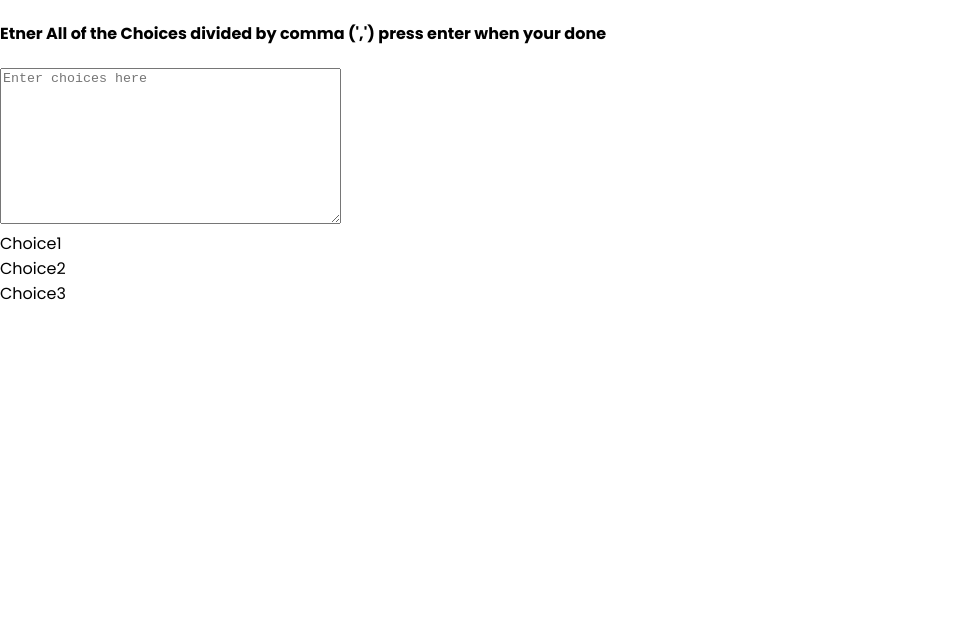
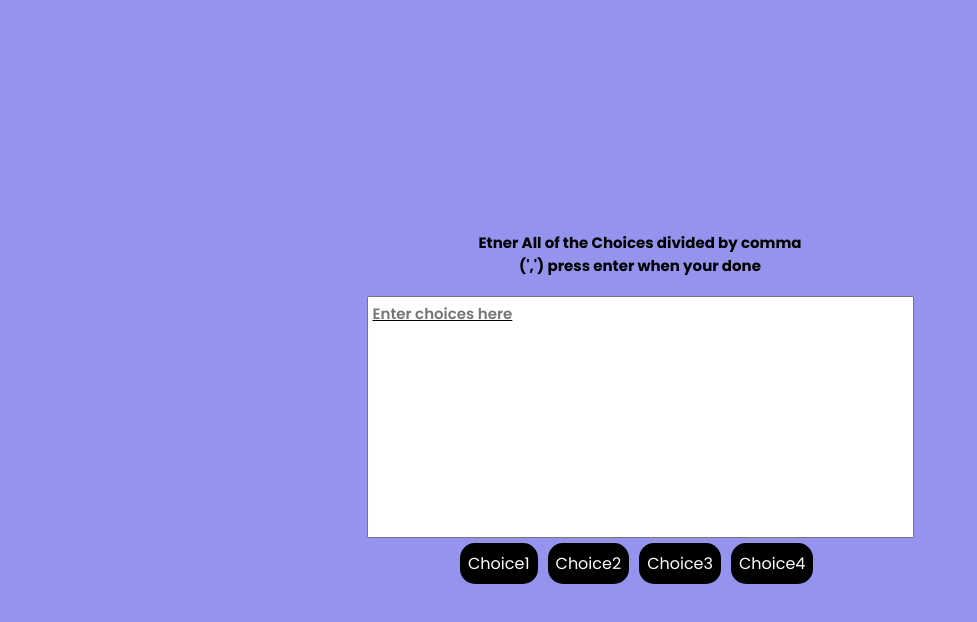
Before and after one commit to Ameer2000Mzori/Random-Choice-Picker, a website built with webpack: page src/index.html in a window 1280 px wide. Shown: the whole page, without its empty margins (0-977 px from the left). Built offline with nearby package versions, Linux system fonts and the light colour scheme.

Commit message:
fixed styling bugs / responsvness

```diff
--- a/src/index.html
+++ b/src/index.html
@@ -17,16 +17,17 @@
         done
       </h4>
       <textarea
-        name=""
-        id=""
+        id="text-Area"
+        class="text-Area"
         cols="40"
         rows="10"
         placeholder="Enter choices here"
       ></textarea>
-      <div class="choices-Wrap">
+      <div id="choices-Wrap-Id" class="choices-Wrap">
         <div class="choice">Choice1</div>
         <div class="choice">Choice2</div>
         <div class="choice">Choice3</div>
+        <div class="choice">Choice4</div>
       </div>
     </header>
     <script src="script.js"></script>
--- a/src/style.scss
+++ b/src/style.scss
@@ -5,3 +5,56 @@ body {
   padding: 0;
   margin: 0;
 }
+
+.header {
+  height: 100vh;
+  width: 100vw;
+  display: flex;
+  text-align: center;
+  align-items: center;
+  justify-content: center;
+  flex-direction: column;
+  background-color: rgb(148, 148, 238);
+
+  h4 {
+    font-family: inherit;
+    max-width: 35ch;
+    font-size: 15px;
+  }
+
+  textarea {
+    font-size: 15px;
+    text-decoration: underline;
+    font-weight: 600;
+    font-family: inherit;
+    color: black;
+    resize: none;
+    padding: 5px;
+  }
+
+  .choices-Wrap {
+    width: 360px;
+    display: flex;
+    text-align: start;
+    align-items: start;
+    flex-wrap: wrap;
+    padding: 5px;
+    gap: 10px;
+
+    .choice {
+      background-color: black;
+      color: white;
+      padding: 0.5rem;
+      border-radius: 15px;
+      transition: all;
+      transition-duration: 0.2s;
+    }
+
+    .choice:hover {
+      background-color: rgb(250, 248, 248);
+      color: rgb(0, 0, 0);
+      padding: 0.5rem;
+      border-radius: 15px;
+    }
+  }
+}
```
Also changed, not shown: src/style.css, 1 other file.
